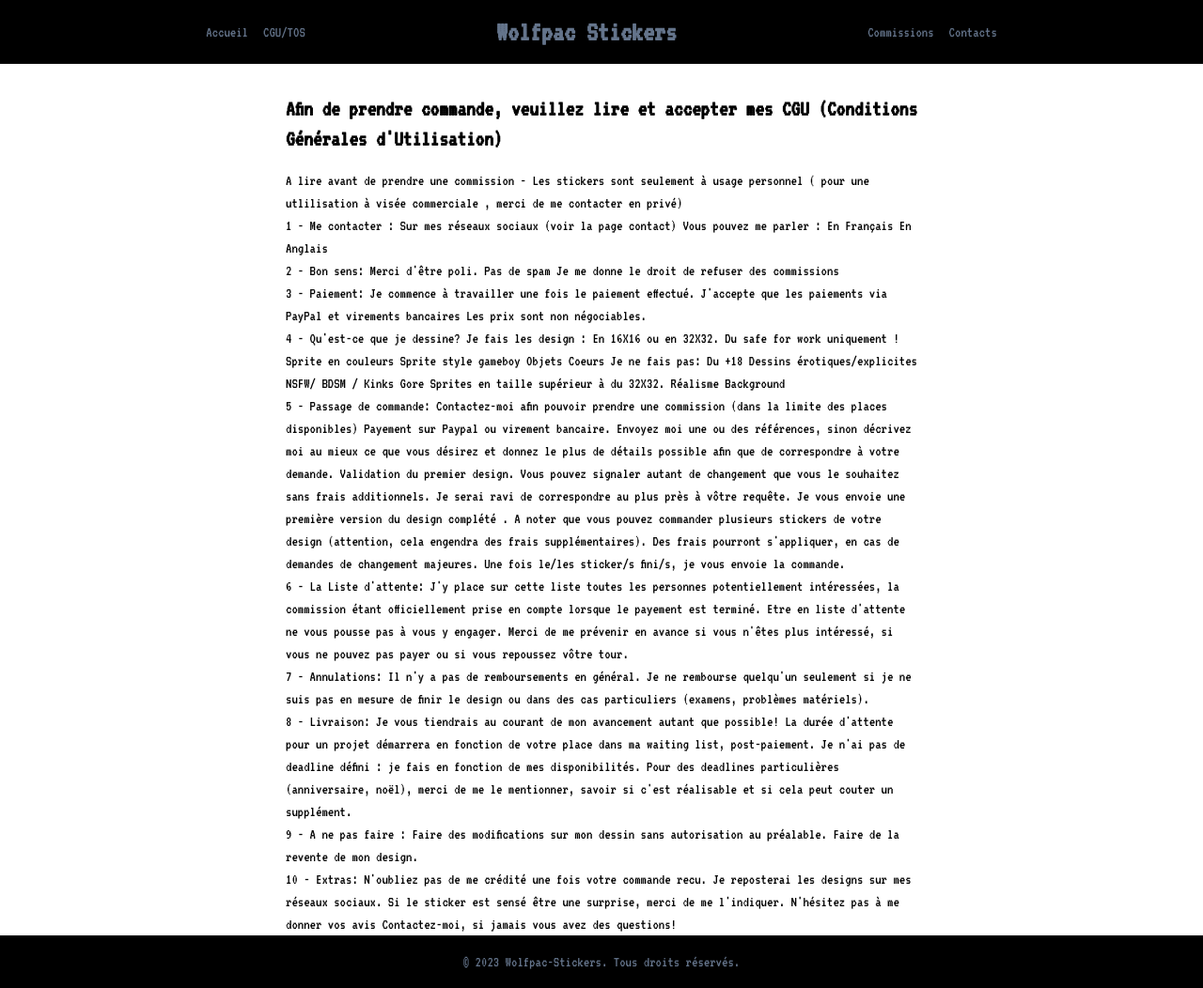
After one commit to CPacBellec/wolfpacstickers, a PHP site: page /tos.php in a window 1280 px wide. The commit adds this page. Shown: the whole page at 94% size. Run offline with PHP 8.4, Linux system fonts and the light colour scheme; some libraries are stand-ins or nearby versions.

Commit message:
change aboutme to tos + add tos text

```diff
--- a/header.php
+++ b/header.php
@@ -24,7 +24,7 @@
     <div class="container mx-auto flex justify-evenly items-center">
         <ul class="flex space-x-4">
             <li><a href="index.php" class="text-slate-500 hover:text-gray-300">Accueil</a></li>
-            <li><a href="aboutme.php" class="text-slate-500 hover:text-gray-300">A propos</a></li>
+            <li><a href="tos.php" class="text-slate-500 hover:text-gray-300">CGU/TOS</a></li>
         </ul>
         <h1 class="text-slate-500 text-3xl font-bold">Wolfpac Stickers</h1>
         <ul class="flex space-x-4">
--- /dev/null
+++ b/tos.php
@@ -0,0 +1,105 @@
+<?php
+include_once 'header.php';
+?>
+    <section class="max-w-2xl mx-auto mt-8">
+        <h2 class="text-2xl font-bold mb-4">Afin de prendre commande, veuillez lire et accepter mes CGU (Conditions Générales d'Utilisation)</h2>
+
+
+        A lire avant de prendre une commission - Les stickers sont seulement à usage personnel ( pour une utlilisation à visée commerciale , merci de me contacter en privé)
+
+        <div>
+            1 - Me contacter :
+
+            Sur mes réseaux sociaux (voir la page contact)
+
+            Vous pouvez me parler :
+
+            En Français
+            En Anglais
+        </div>
+        <div>
+            2 - Bon sens:
+
+            Merci d'être poli.
+            Pas de spam
+            Je me donne le droit de refuser des commissions
+        </div>
+        <div>
+            3 - Paiement:
+
+            Je commence à travailler une fois le paiement effectué.
+            J'accepte que les paiements via PayPal et virements bancaires
+            Les prix sont non négociables.
+        </div>
+        <div>
+            4 - Qu'est-ce que je dessine?
+
+            Je fais les design :
+            En 16X16 ou en 32X32.
+            Du safe for work uniquement !
+            Sprite en couleurs
+            Sprite style gameboy
+            Objets
+            Coeurs
+
+            Je ne fais pas:
+            Du +18
+            Dessins érotiques/explicites
+            NSFW/ BDSM / Kinks
+            Gore
+            Sprites en taille supérieur à du 32X32.
+            Réalisme
+            Background
+        </div>
+        <div>
+            5 - Passage de commande:
+
+            Contactez-moi afin pouvoir prendre une commission (dans la limite des places disponibles)
+            Payement sur Paypal ou virement bancaire.
+            Envoyez moi une ou des références, sinon décrivez moi au mieux ce que vous désirez et donnez le plus de détails possible afin que de correspondre à votre demande.
+            Validation du premier design. Vous pouvez signaler autant de changement que vous le souhaitez sans frais additionnels. Je serai ravi de correspondre au plus près à vôtre requête.
+            Je vous envoie une première version du design complété .
+            A noter que vous pouvez commander plusieurs stickers de votre design (attention, cela engendra des frais supplémentaires).
+            Des frais pourront s'appliquer, en cas de demandes de changement majeures.
+            Une fois le/les sticker/s fini/s, je vous envoie la commande.
+        </div>
+        <div>
+            6 - La Liste d'attente:
+
+            J'y place sur cette liste toutes les personnes potentiellement intéressées, la commission étant officiellement prise en compte lorsque le payement est terminé.
+            Etre en liste d'attente ne vous pousse pas à vous y engager. Merci de me prévenir en avance si vous n'êtes plus intéressé, si vous ne pouvez pas payer ou si vous repoussez vôtre tour.
+        </div>
+        <div>
+            7 - Annulations:
+
+            Il n'y a pas de remboursements en général.
+            Je ne rembourse quelqu'un seulement si je ne suis pas en mesure de finir le design ou dans des cas particuliers (examens, problèmes matériels).
+
+        </div>
+        <div>
+            8 - Livraison:
+
+            Je vous tiendrais au courant de mon avancement autant que possible!
+            La durée d'attente pour un projet démarrera en fonction de votre place dans ma waiting list, post-paiement.
+            Je n'ai pas de deadline défini : je fais en fonction de mes disponibilités.
+            Pour des deadlines particulières (anniversaire, noël), merci de me le mentionner, savoir si c'est réalisable et si cela peut couter un supplément.
+        </div>
+        <div>
+            9 - A ne pas faire :
+
+            Faire des modifications sur mon dessin sans autorisation au préalable.
+            Faire de la revente de mon design.
+        </div>
+        <div>
+            10 -  Extras:
+
+            N'oubliez pas de me crédité une fois votre commande recu.
+            Je reposterai les designs sur mes réseaux sociaux.
+            Si le sticker est sensé être une surprise, merci de me l'indiquer.
+            N'hésitez pas à me donner vos avis
+            Contactez-moi, si jamais vous avez des questions!
+        </div>
+    </section>
+<?php
+include_once 'footer.php';
+?>
```
Also changed, not shown: aboutme.php (deleted, +0 -10 lines).
